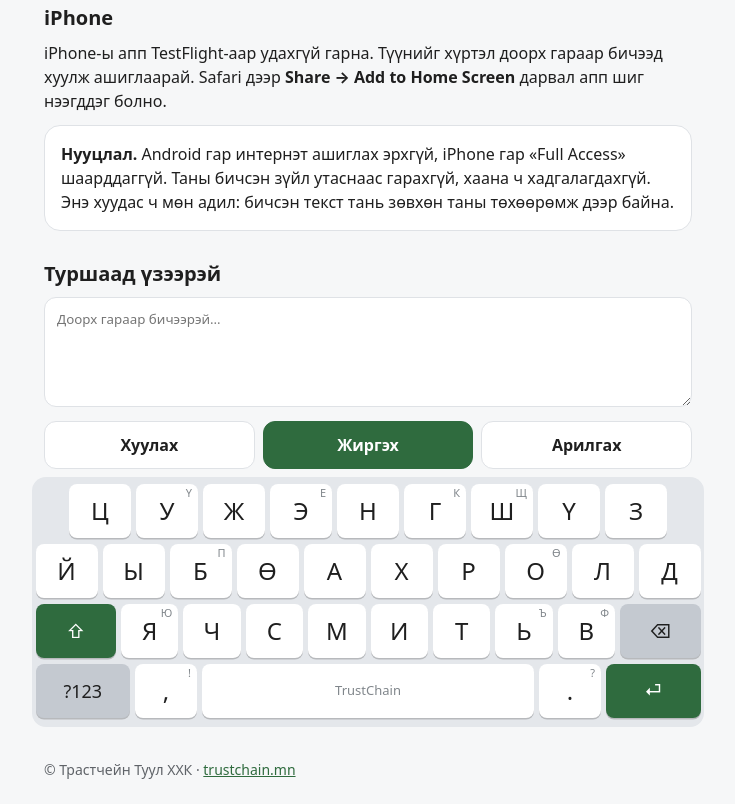
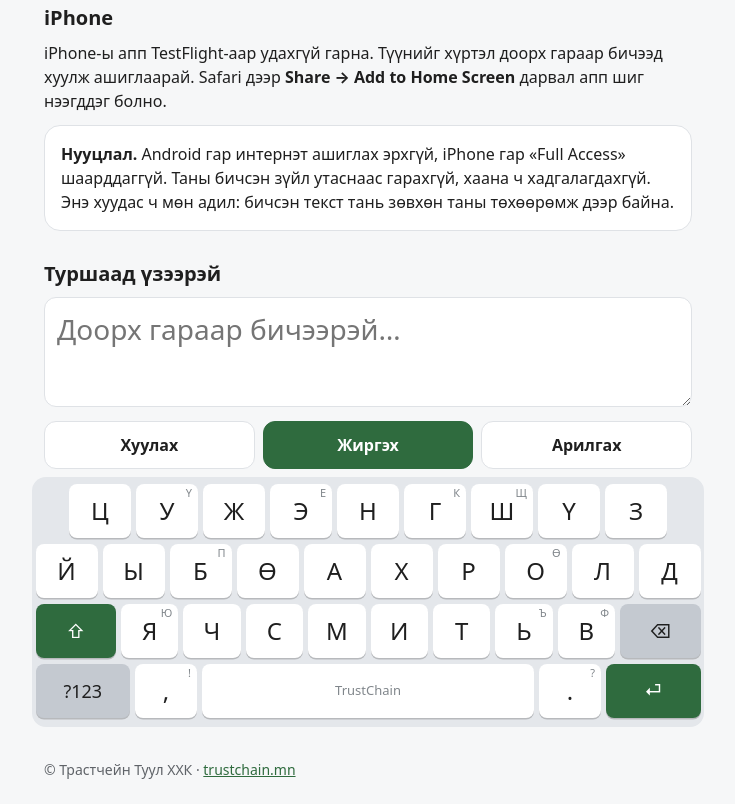
Before and after one commit to Naidan504/trustchain-keyboard, a plain HTML site: page web/index.html in a window 1280 px wide. Shown: the part 607-1411 px from the top of the page, without its empty margins (272-1007 px from the left). Drawn offline with Linux system fonts and the light colour scheme.

Commit message:
Web: only the typed-text box is bigger (28px; the old font shorthand was invalid, so browsers used a tiny default)
Co-Authored-By: Claude Opus 5.5 <noreply@anthropic.com>
Claude-Session: https://claude.ai/code/session_01GwrqJs8sqTnCJ6VLUoUTLg

```diff
--- a/web/index.html
+++ b/web/index.html
@@ -32,7 +32,7 @@ li{margin:4px 0}
 .pairs{display:flex;flex-wrap:wrap;gap:6px;margin:10px 0}
 .pairs span{border:1px solid var(--line);border-radius:8px;padding:2px 8px;background:var(--card);font-weight:600}
 /* demo */
-textarea{width:100%;min-height:110px;border-radius:12px;border:1px solid var(--line);background:var(--card);color:var(--ink);font:20px/1.4 inherit;font-family:inherit;padding:12px;resize:vertical}
+textarea{width:100%;min-height:110px;border-radius:12px;border:1px solid var(--line);background:var(--card);color:var(--ink);font-family:inherit;font-size:28px;line-height:1.4;padding:12px;resize:vertical}
 .actions{display:flex;gap:8px;margin:8px 0}
 .actions .btn{flex:1;padding:0 8px}
 .kb{background:var(--kb);border-radius:14px;padding:4px 1px 6px;margin:0 -12px;user-select:none;-webkit-user-select:none;touch-action:none;-webkit-touch-callout:none;position:relative}
```
Also changed, not shown: launch/web-390-dark.png, launch/web-390.png, launch/web-longpress.png.
